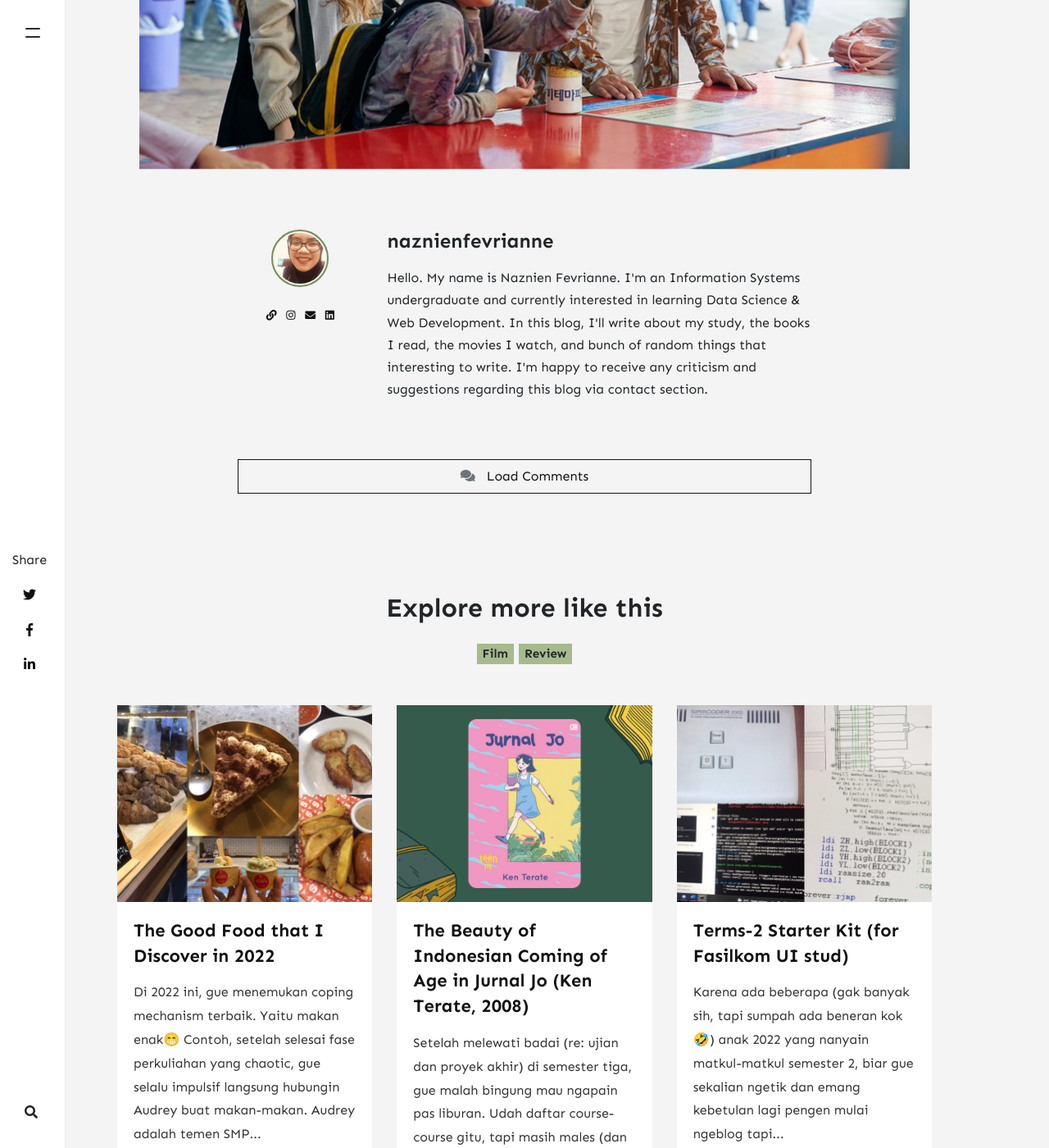
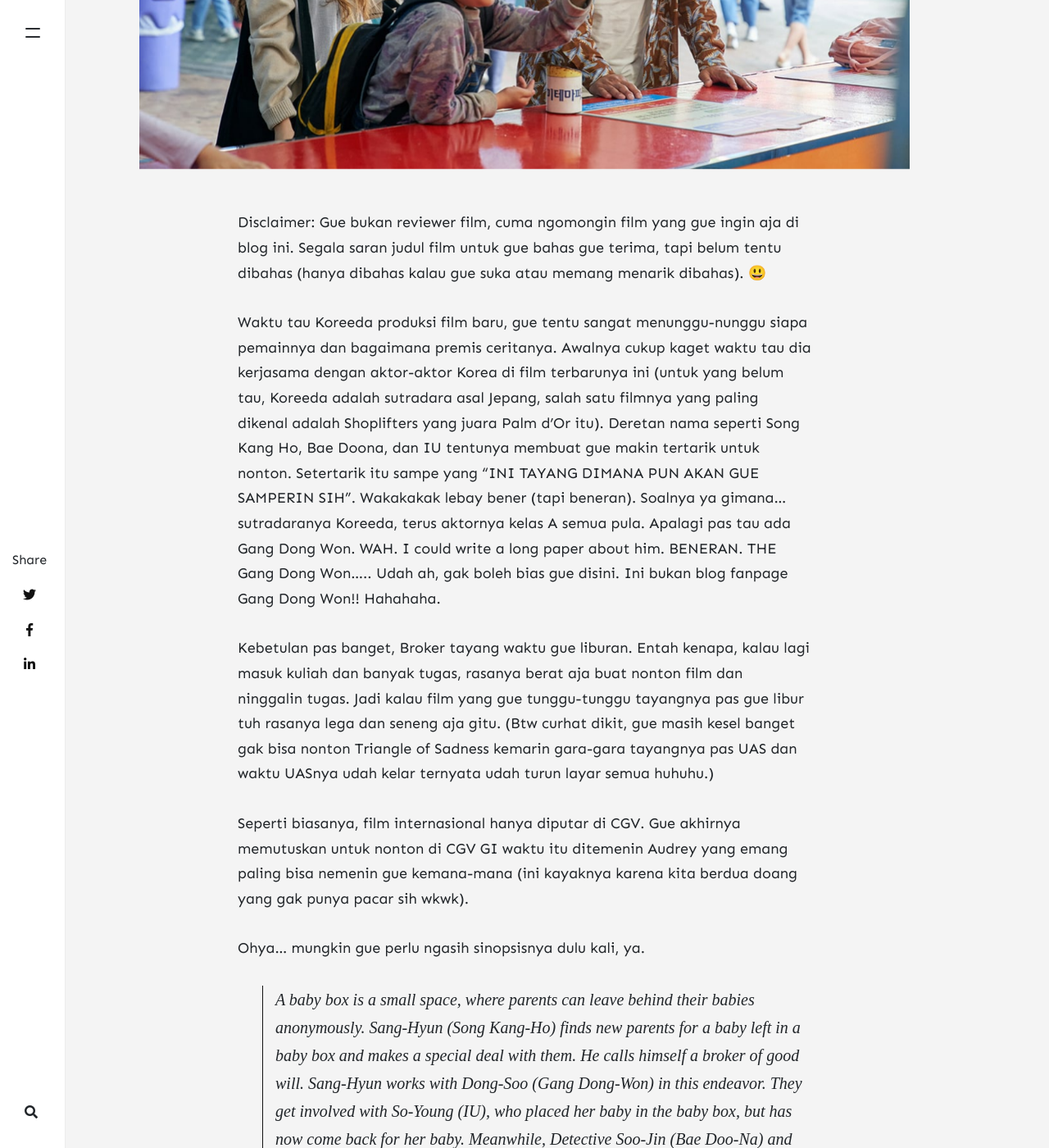
Before and after one commit to naznienfevrianne/naznienfevrianne.github.io, a Jekyll site: the page built from _posts/2022-12-19-broker.md, in a window 1280 px wide and 1400 px high, scrolled down 795 px. Shown: the whole window at 82% size. Built offline with Jekyll 4.4.1, drawn with Linux system fonts in a browser that asks for light colours; nearby versions of some CDN libraries; comment, search, counter and statistics services are not loaded; some of the changed text lies outside the part shown.

Commit message:
Add new post

```diff
--- a/_posts/2022-12-19-broker.md
+++ b/_posts/2022-12-19-broker.md
@@ -7,3 +7,17 @@ tags: [  ]
 image: assets/images/broker.jpg
 comments: true
 ---
+
+Disclaimer: Gue bukan reviewer film, cuma ngomongin film yang gue ingin aja di blog ini. Segala saran judul film untuk gue bahas gue terima, tapi belum tentu dibahas (hanya dibahas kalau gue suka atau memang menarik dibahas). 😃
+
+Waktu tau Koreeda produksi film baru, gue tentu sangat menunggu-nunggu siapa pemainnya dan bagaimana premis ceritanya. Awalnya cukup kaget waktu tau dia kerjasama dengan aktor-aktor Korea di film terbarunya ini (untuk yang belum tau, Koreeda adalah sutradara asal Jepang, salah satu filmnya yang paling dikenal adalah Shoplifters yang juara Palm d’Or itu). Deretan nama seperti Song Kang Ho, Bae Doona, dan IU tentunya membuat gue makin tertarik untuk nonton. Setertarik itu sampe yang "INI TAYANG DIMANA PUN AKAN GUE SAMPERIN SIH". Wakakakak lebay bener (tapi beneran). Soalnya ya gimana... sutradaranya Koreeda, terus aktornya kelas A semua pula. Apalagi pas tau ada Gang Dong Won. WAH. I could write a long paper about him. BENERAN. THE Gang Dong Won..... Udah ah, gak boleh bias gue disini. Ini bukan blog fanpage Gang Dong Won!! Hahahaha.
+
+Kebetulan pas banget, Broker tayang waktu gue liburan. Entah kenapa, kalau lagi masuk kuliah dan banyak tugas, rasanya berat aja buat nonton film dan ninggalin tugas. Jadi kalau film yang gue tunggu-tunggu tayangnya pas gue libur tuh rasanya lega dan seneng aja gitu. (Btw curhat dikit, gue masih kesel banget gak bisa nonton Triangle of Sadness kemarin gara-gara tayangnya pas UAS dan waktu UASnya udah kelar ternyata udah turun layar semua huhuhu.)
+
+Seperti biasanya, film internasional hanya diputar di CGV. Gue akhirnya memutuskan untuk nonton di CGV GI waktu itu ditemenin Audrey yang emang paling bisa nemenin gue kemana-mana (ini kayaknya karena kita berdua doang yang gak punya pacar sih wkwk).
+
+Ohya... mungkin gue perlu ngasih sinopsisnya dulu kali, ya.
+> A baby box is a small space, where parents can leave behind their babies anonymously. Sang-Hyun (Song Kang-Ho) finds new parents for a baby left in a baby box and makes a special deal with them. He calls himself a broker of good will. Sang-Hyun works with Dong-Soo (Gang Dong-Won) in this endeavor. They get involved with So-Young (IU), who placed her baby in the baby box, but has now come back for her baby. Meanwhile, Detective Soo-Jin (Bae Doo-Na) and Detective Lee (Lee Joo-Young) chase after Sang-Hyun and Dong-Soo.
+
+Hirokazu Koreeda
+Tentu alasan utama gue untuk nonton adalah karena ada nama Koreeda sebagai sutradara disitu. Gue udah pernah nonton beberapa film Koreeda sebelumnya dan gue selalu suka. Genre film Koreeda emang genre yang cocok untuk gue sih. Gang Dong Won disini sebagai bonus aja lah wkwkwk. Tapi beneran, gue jarang nonton karena aktor, sih. Contohnya, gue SUKA BGT Im Siwan (oh how he’s being my ideal type of guy😍), tapi kemarin gak nonton Emergency Declaration karena gak tertarik.
```
Also changed, not shown: _posts/2023-1-21-otto.md (added, +39 -0 lines), _posts/2023-1-24-autobiography.md (added, +23 -0 lines), assets/images/A-Man-Called-Otto.jpg (added), assets/images/autobiography.jpeg (added), assets/images/conveniencestore.jpg (added), assets/images/minimarket.png (added), 1 other file.
